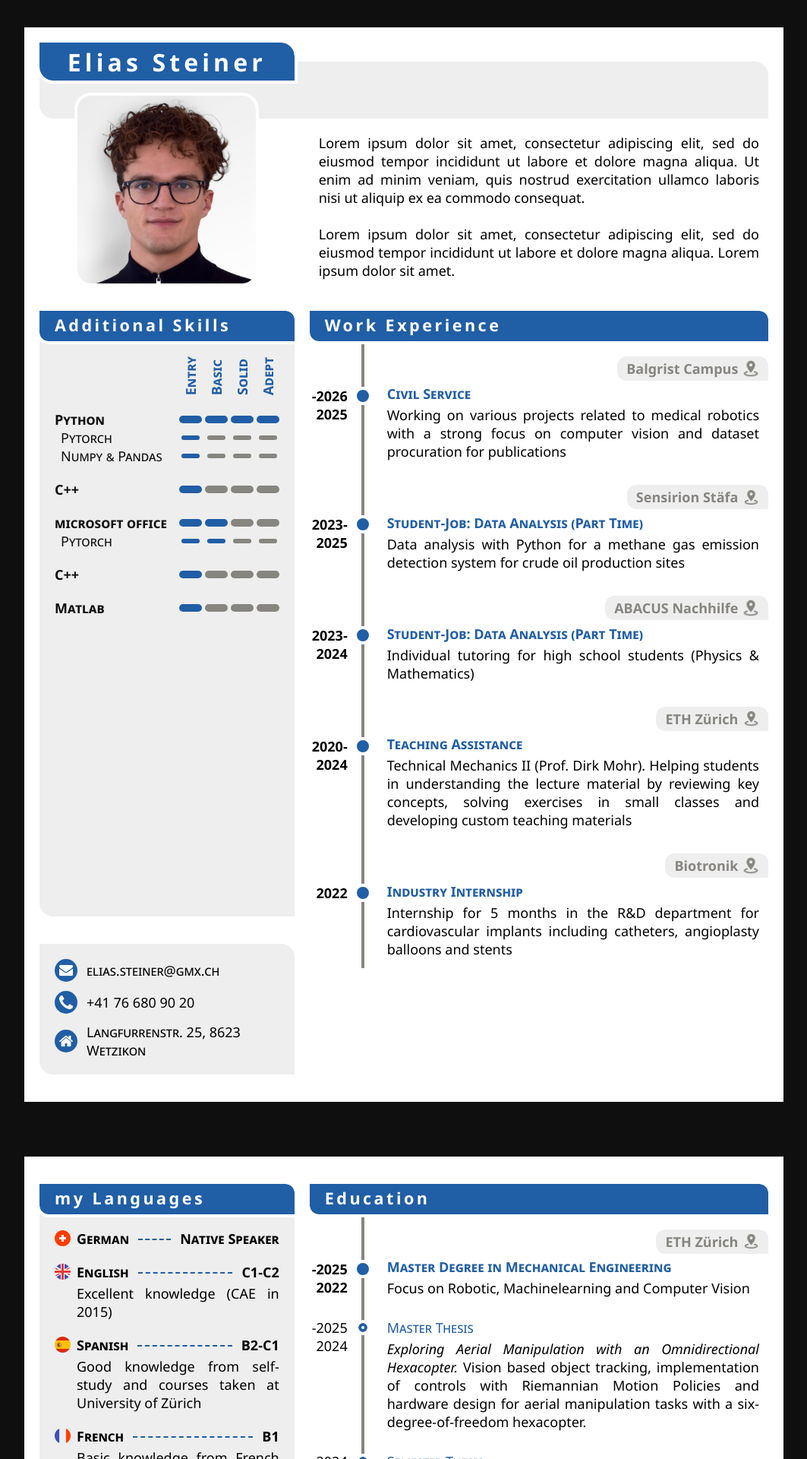
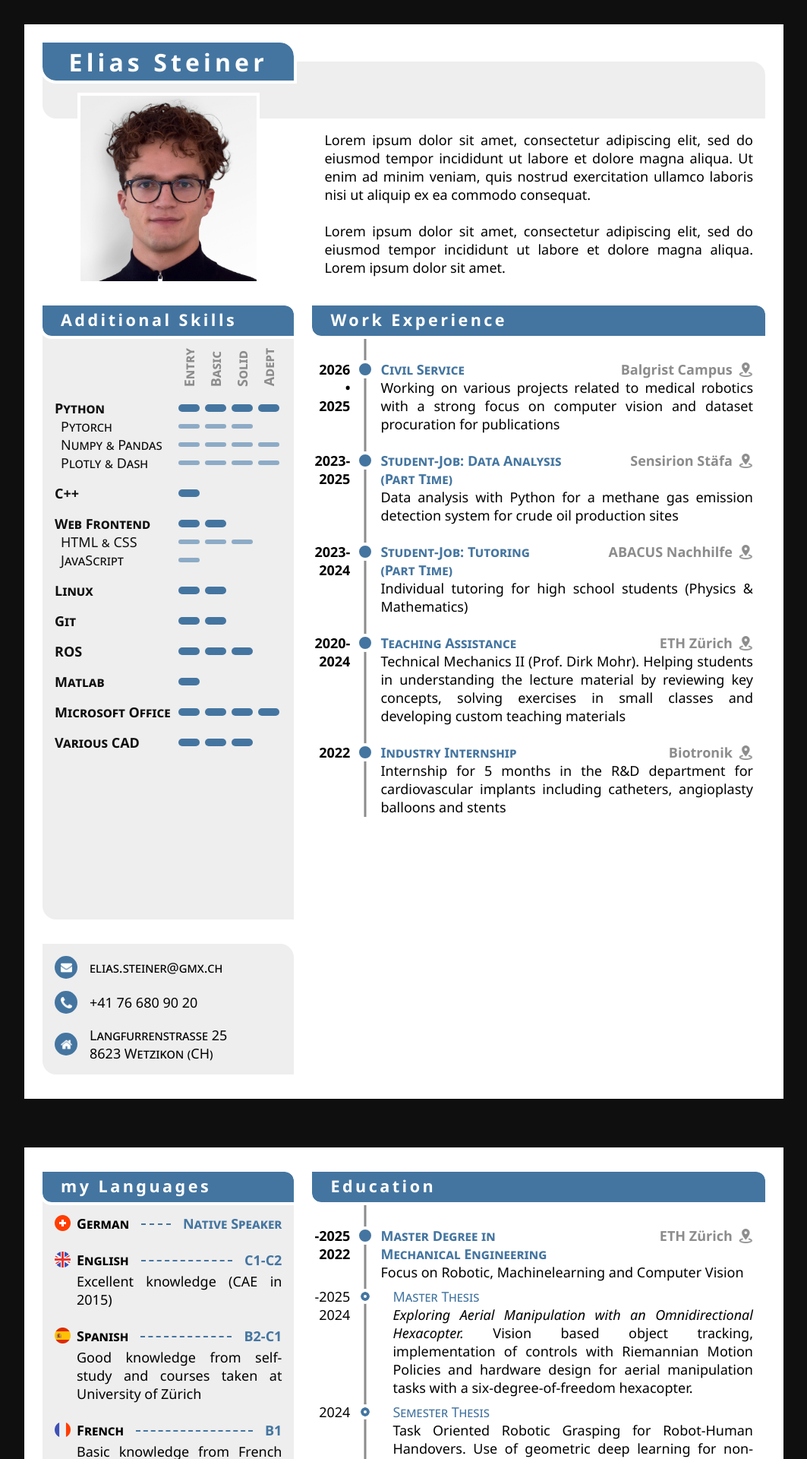
Before and after one commit to eliassteiner1/resume, a Jekyll site: the page built from pages/index.html, in a window 1280 px wide. Shown: the top 1920 px of the page at 76% size, without its empty margins (108-1171 px from the left). Built offline with Jekyll 4.4.1, drawn with Linux system fonts in a browser that asks for light colours.

Commit message:
style consistency

```diff
--- a/_data/dat_info.yml
+++ b/_data/dat_info.yml
@@ -5,4 +5,4 @@
   data: "+41 76 680 90 20"
 
 - icon: "icon_address.png"
-  data: "Langfurrenstr. 25, 8623 Wetzikon"
+  data: "Langfurrenstrasse 25 <br>8623 Wetzikon (CH)"
--- a/_data/dat_skills.yml
+++ b/_data/dat_skills.yml
@@ -4,21 +4,37 @@
   level: 4
   subitems:
     - name: "Pytorch"
-      level: 1
+      level: 3
     - name: "Numpy & Pandas"
-      level: 1
+      level: 4
+    - name: "Plotly & Dash"
+      level: 4
 
 - name: "C++"
   level: 1
 
-- name: "microsoft office"
+- name: "Web Frontend"
   level: 2
   subitems:
-    - name: "Pytorch"
-      level: 2
+    - name: "HTML & CSS"
+      level: 3
+    - name: "JavaScript"
+      level: 1
 
-- name: "C++"
-  level: 1
+- name: "Linux"
+  level: 2
+
+- name: "Git"
+  level: 2
+
+- name: "ROS"
+  level: 3
 
 - name: "Matlab"
   level: 1
+
+- name: "Microsoft Office"
+  level: 4
+
+- name: "Various CAD"
+  level: 3
--- a/_data/dat_workexperience.yml
+++ b/_data/dat_workexperience.yml
@@ -1,18 +1,18 @@
 # watch out: colon followed by space needs to be wrapped in quotes!
 # watch out: wrap dates in quotes, otherwise parsed as integers while something like 2025-2026 is parsed as string anyways
 
-- date: "-2026<br>2025"
+- date: "2026<br>•<br>2025"
   title: "Civil Service"
   location: "Balgrist Campus"
   desc: "Working on various projects related to medical robotics with a strong focus on computer vision and dataset procuration for publications"
 
 - date: "2023-2025"
-  title: "Student-Job: Data Analysis (Part Time)"
+  title: "Student-Job: Data Analysis <br>(Part Time)"
   location: "Sensirion Stäfa"
   desc: "Data analysis with Python for a methane gas emission detection system for crude oil production sites"
 
 - date: "2023-2024"
-  title: "Student-Job: Data Analysis (Part Time)"
+  title: "Student-Job: Tutoring <br>(Part Time)"
   location: "ABACUS Nachhilfe"
   desc: "Individual tutoring for high school students (Physics & Mathematics)"
 
--- a/assets/css/style.css
+++ b/assets/css/style.css
@@ -9,38 +9,23 @@
     --font-base-size: large;
     --font-wide-spacing: 0.16em;
 
-    /* flexoki base greyscale */
-    --col-black:    #100F0F;
-    --col-base-950: #1C1B1A;
-    --col-base-900: #282726;
-    --col-base-850: #343331;
-    --col-base-800: #403E3C;
-    --col-base-700: #575653;
-    --col-base-600: #6F6E69;
-    --col-base-500: #878580;
-    --col-base-300: #B7B5AC;
-    --col-base-200: #CECDC3;
-    --col-base-150: #DAD8CE;
-    --col-base-100: #E6E4D9;
-    --col-base-050: rgb(238, 238, 238); /* #F2F0E5 */
-    --col-paper:    white; /* #FFFCF0 */
+    /* color definitions */
+    --col-black: #100F0F;
+    --col-white: #FFFFFF;
+    --col-greybg: #EEEEEE;
+    --col-grey: #8C8C8C;
 
-    /* flexoki accent colors (400 variants) */
-    --col-red-400:     #D14D41;
-    --col-orange-400:  #DA702C;
-    --col-yellow-400:  #D0A215;
-    --col-green-400:   #879A39;
-    --col-cyan-400:    #3AA99F;
-    --col-blue-400:    #205EA6; /* changed to the base 600! */
-    --col-purple-400:  #8B7EC8;
-    --col-magenta-400: #CE5D97;
+    --col-accent: #4475A0;
+    --col-accent-light: color-mix(in oklab, var(--col-accent) 60%, var(--col-white));
 
     /* length units to have a consistent design */
     --len-1: 4px;  /* divider lines & xtrasmall padding */
     --len-2: 8px;  /* small padding */
-    --len-3: 12px; /* medium padding */
-    --len-4: 20px; /* large padding */
-    --len-5: 36px; /* huge padding */
+    --len-3: 16px; /* medium padding */
+    --len-3med: 24px; /* large padding */
+    --len-4: 32px; /* huge padding */
+    --len-4med: 48px;
+    --len-5: 64px;
 
     /* border radiuses */
     --rad-1: 12px;  /* 12px */
@@ -57,13 +42,14 @@
     /* random vraiables timeline */
     --timeline-w-date: 50px; /* 92 works for one-line date */
     --timeline-w-track: 40px;
+    --timeline-w-line: 3px;
     --timeline-w-circle-big: 24px;
     --timeline-w-circle-small: 12px;
 
     --flex-grow-items: 1;
 
     /* random vars skillbar */
-    --skillbar-w-pill: 30px;
+    --skillbar-w-pill: 35px;
     --skillbar-h-pill-big: 10px;
     --skillbar-h-pill-small: 6px;
 
@@ -102,6 +88,7 @@ ol {
 }
 
 
+
 /* ================================================================================================================== */
 /* GENERIC FORMATTING =============================================================================================== */
 /* ================================================================================================================== */
@@ -118,15 +105,15 @@ body {
 }
 .A4 {
     /* TODO rework grid. just two cols might be a bit awkward, no actually, two cols and each gets a flexbox */
-    background-color: var(--col-paper);
+    background-color: var(--col-white);
     width: 1000px;
     aspect-ratio: 1/sqrt(2); /* to get DIN A format */
-    margin: var(--len-5);
+    margin: var(--len-4);
     display: grid;
     grid-template-columns: minmax(0, 5fr) minmax(0, 9fr);
-    padding: var(--len-4);
-    padding-bottom: var(--len-5);
-    column-gap: var(--len-4); /* TEMP */
+    padding: var(--len-3med);
+    padding-bottom: var(--len-4);
+    column-gap: var(--len-3med); /* TEMP */
 }
 .A4.page1 {
     grid-template-rows: var(--h-banner-p1) auto minmax(0, 1fr);
@@ -143,14 +130,14 @@ body {
         "left right"
         "interests interests"
         "banner banner";
-    row-gap: var(--len-5);
-    padding-top: var(--len-5);
+    row-gap: var(--len-4);
+    padding-top: var(--len-4);
 }
 .column {
     display: flex;
     flex-direction: column;
     justify-content: start;
-    gap: var(--len-5);
+    gap: var(--len-4);
 }
 .column-left {
     grid-area: left;
@@ -162,23 +149,23 @@ body {
 
 /* Basecontainer ==================================================================================================== */
 .basecontainer {
-    background-color: var(--col-base-050);
+    background-color: var(--col-greybg);
     border-radius: 0 var(--rad-2) 0 var(--rad-2);
     display: flex;
     flex-direction: column;
 }
 .basecontainer-header {
     /* basic styling for all the section headers (excluding individual placement) */
-    background-color: var(--col-blue-400);
-    color: var(--col-paper);
+    background-color: var(--col-accent);
+    color: var(--col-white);
     font-weight: bolder;
     font-size: larger;
     letter-spacing: var(--font-wide-spacing);
     padding-top: var(--len-1);
     padding-bottom: calc(1.6 * var(--len-1));
-    padding-inline: var(--len-4);
+    padding-inline: var(--len-3med);
     border-radius: 0 var(--rad-1) 0 var(--rad-1);
-    outline: var(--len-1) solid var(--col-paper);
+    outline: var(--len-1) solid var(--col-white);
 }
 .basecontainer:has(.timeline) {
     /* in combination with timelines, the background should be empty */
@@ -186,7 +173,7 @@ body {
 }
 .basecontainer:has(.timeline) .basecontainer-header {
     /* also in combination with timelines, the margin after header needs to compensate for location */
-    margin-bottom: var(--len-5);
+    margin-bottom: var(--len-4);
 }
 .basecontainer:has(.info) .basecontainer-header {
     /* maybe remove the header so that the design isn't so crazy uniform */
@@ -206,7 +193,7 @@ body {
 /* banners & top elements =========================================================================================== */
 .banner {
     grid-area: banner;
-    background-color: var(--col-base-050);
+    background-color: var(--col-greybg);
     height: auto; /* this will accomodate for margin unlike 100% */
     border-radius: 0 var(--rad-2) 0 var(--rad-2);
 }
@@ -214,7 +201,7 @@ body {
     margin-top: calc(0.5 * var(--h-name)); /* make some space for the offset name */
 }
 .page2 .banner {
-    padding-inline: var(--len-5);
+    padding-inline: var(--len-4);
 
 }
 
@@ -230,10 +217,10 @@ body {
     align-items: center;
     justify-content: center;
 
-    background-color: var(--col-blue-400);
-    color: var(--col-paper);
+    background-color: var(--col-accent);
+    color: var(--col-white);
     border-radius: 0 var(--rad-2) 0 var(--rad-2);
-    outline: var(--len-1) solid var(--col-paper);
+    outline: var(--len-1) solid var(--col-white);
     font-size: xx-large;
     font-weight: bolder;
     letter-spacing: var(--font-wide-spacing);
@@ -243,14 +230,13 @@ body {
 .portrait {
     grid-area: leftup;
     margin-top: calc(-1 * var(--h-inset-portrait));
-    margin-bottom: var(--len-5);
+    margin-bottom: var(--len-4);
     justify-self: center;
     z-index: 998;
     width: 70%;
     aspect-ratio: 0.95;
     object-fit: cover;
-    border-radius: var(--rad-2);
-    outline: var(--len-1) solid var(--col-paper);
+    outline: var(--len-1) solid var(--col-white);
 }
 .portfoliolink {
     display: grid;
@@ -261,14 +247,14 @@ body {
     font-weight: bold;
     letter-spacing: calc(0.5 * var(--font-wide-spacing));
     height: 100%;
-    gap: var(--len-4);
+    gap: var(--len-3med);
 
 }
 .portfoliolink-icon {
     width: 40px;
     aspect-ratio: 1;
     border-radius: 50%;
-    background-color: var(--col-blue-400);
+    background-color: var(--col-accent);
     display: grid; /* necessary to display the empty ::before element */
     place-items: center;
 }
@@ -276,7 +262,7 @@ body {
     content: "";
     width: 60%;
     aspect-ratio: 1;
-    background-color: var(--col-paper);
+    background-color: var(--col-white);
     mask: url("../images/icon_profile.png") center / contain no-repeat;
 }
 
@@ -287,9 +273,9 @@ body {
     width: auto;
     font-weight: lighter;
     text-align: justify;
-    padding-top: var(--len-4);
+    padding-top: var(--len-3);
     margin-inline: var(--len-3);
-    margin-bottom: var(--len-5);
+    margin-bottom: var(--len-4);
 }
 
 
@@ -298,7 +284,7 @@ body {
     display: flex;
     flex-direction: column;
     width: 100%;
-    padding: var(--len-4);
+    padding: var(--len-3);
     gap: var(--len-3);
     font-weight: normal;
     font-variant-caps: small-caps;
@@ -310,7 +296,7 @@ body {
     gap: var(--len-3);
 }
 .info-icon {
-    background-color: var(--col-blue-400);
+    background-color: var(--col-accent);
     aspect-ratio: 1;
     width: 30px;
     border-radius: 50%;
@@ -320,9 +306,9 @@ body {
 .info-icon::before {
     /* use pseudo-item to avoid introduce another extra div for drawing the actual icon */
     content: "";
-    width: 60%;
+    width: 50%;
     aspect-ratio: 1;
-    background-color: var(--col-paper);
+    background-color: var(--col-white);
     mask: var(--iconurl) center / contain no-repeat;
 
 }
@@ -330,16 +316,20 @@ body {
 
 /* Timeline (Work Experience & Education) =========================================================================== */
 .timeline {
-    /* TODO maybe padding? */
     display: flex;
     flex-direction: column;
     width: 100%;
     height: 100%;
+    padding-right: var(--len-3);
 }
 .timeline-item {
     /* main row-entry for the timeline (has a grid with date - track - contentbox */
     display: grid;
     grid-template-columns: var(--timeline-w-date) var(--timeline-w-track) minmax(0, 1fr);
+}
+.timeline-item:not(:has(+ .subitem)):not(:last-child) {
+    /* for flex growing the entire section, but only in the places where it makes sense */
+    flex-grow: var(--flex-grow-items);
 }
 
 
@@ -348,10 +338,10 @@ body {
 .timeline-date {
     font-weight: bold;
     text-align: right;
-    padding-top: calc(var(--len-3) + 0.5lh); /* mimic the padding of contentbox */
+    padding-top: 0; /* mimic the padding of contentbox */
 }
 .timeline-item.subitem .timeline-date {
-    padding-top: calc(var(--len-3) + var(--len-1)); /* compensate for divider line on subitem */
+    padding-top: 0; /* compensate for divider line on subitem */
     font-weight: normal;
 }
 
@@ -365,119 +355,98 @@ body {
     left: 50%; /* centering the line horizontally */
     top: 0; /* technically implied, but more robust to write it */
     translate: -50% 0; /* for really centering the line and taking into account it's own width*/
-    width: var(--len-1);
+    width: var(--timeline-w-line);
     height: 101%; /* add sliiightly more height to not get visual separations */
-    background-color: var(--col-base-500);
+    background-color: var(--col-grey);
 }
 .timeline-item:first-child .timeline-line {
     /* selects for the timeline-item that immediately follow the header - so the first element; to extend the track liine until it reaches under the header */
-    top: calc(-1.0 * var(--len-5) + var(--len-1)); /* begin at the header */
-    height: calc(101% + var(--len-5) - var(--len-1)); /* extends line */
+    top: calc(-1.0 * var(--len-4) + var(--len-1)); /* begin at the header */
+    height: calc(101% + var(--len-4) - var(--len-1)); /* extends line */
 }
 .timeline-dot {
     position: absolute;
     left: 50%;
-    top: calc(var(--len-3) + 0.5lh + 0.5lh); /* mimic the padding of contentbox */
+    top: 0.5lh; /* align dot with first line of title */
     translate: -50% -50%;
     width: var(--timeline-w-circle-big);
     aspect-ratio: 1;
     border-radius: 50%;
-    border: var(--len-1) solid var(--col-paper);
-    background-color: var(--col-blue-400);
+    border: var(--len-1) solid var(--col-white);
+    background-color: var(--col-accent);
 }
 .timeline-item.subitem .timeline-dot {
-    border-color: var(--col-blue-400);
-    background-color: var(--col-paper);
-    outline: var(--len-1) solid var(--col-paper);
+    top: calc(0.5lh); /* compensate for lineheight of title + the divider line */
+
+    border-color: var(--col-accent);
+    background-color: var(--col-white);
+    outline: var(--len-1) solid var(--col-white);
     width: var(--timeline-w-circle-small);
     aspect-ratio: 1;
-    top: calc(var(--len-3) + 0.5lh + var(--len-1)); /* compensate for the divider line */
 
 }
-.timeline-item:not(:has(+ .subitem)):not(:last-child) {
-    /* for flex growing the entire section, but only in the places where it makes sense */
-    flex-grow: var(--flex-grow-items);
-}
+
 
 
 /* timeline-contentbox ------------------------------------------------------ */
 .timeline-contentbox {
-    padding: var(--len-3);
-    padding-top: calc(var(--len-3) + 0.4lh); /* add some more space for the overlapping loc -> half a line h */
-    border-radius: 0 var(--rad-2) 0 var(--rad-2);
     display: grid;
-    grid-template-columns: minmax(0, 1fr);
+    grid-template-columns: minmax(0, 1fr) auto;
     grid-template-rows: auto 1fr;
     grid-template-areas:
-      "title"
-      "desc";
+      "title loc"
+      "desc desc";
     position: relative;
     text-align: justify;
     align-self: start; /* to make sure that the contentbox itself doesn't flex grow */
-
-    /* background-color: var(--col-base-050); */
-    /* border: var(--len-1) solid var(--col-base-500); */
-
-
 }
-.timeline-item.subitem .timeline-contentbox {
-    /* just base properties for any subitem contentbox. generally don't need borders */
-    border-radius: 0px;
-    padding-top: var(--len-3); /* revert larger padding at top since no location on subitems! */
-    border-top: var(--len-1) solid var(--col-paper); /* add divider line */
-}
-.timeline-item:not(.subitem):has(+ .subitem) .timeline-contentbox {
-    /* selects every main item (not subitem) that is immediately followed by a subitem -> doesn't need the bottom borders since block will continue */
-    border-radius: 0 var(--rad-2) 0 0;
+.timeline-item.timeline-item.subitem .timeline-contentbox {
+    margin-left: var(--len-3);
 }
 .timeline-item:not(:has(+ .subitem)):not(:last-child) .timeline-contentbox {
     /* only margins EVERY item that is NOT followed by a subitem and that is not last in the timeline */
-    margin-bottom: var(--len-5);
+    margin-bottom: var(--len-3med);
 }
-.timeline-item.subitem:not(:has(+ .subitem)) .timeline-contentbox {
-    /* only last subitem of a block needs a bottom radius */
-    border-radius: 0 0 0 var(--rad-2);
+.timeline-item:has(+ .subitem):not(:last-child) .timeline-contentbox {
+    margin-bottom: var(--len-2);
 }
 .timeline-title {
     grid-area: title;
     font-variant-caps: small-caps;
     font-weight: bold;
-    color: var(--col-blue-400);
+    color: var(--col-accent);
+    text-align: left;
+    text-wrap: balance;
 }
 .timeline-item.subitem .timeline-title {
     font-weight: normal;
 }
 .timeline-loc {
-    position: absolute;
-    top: 0px;
-    right: 0px;
-    translate: 0 -50%;
+    grid-area: loc;
+    display: flex;
+    flex-direction: row;
+
     text-align: right;
     font-weight: bold;
-    color: var(--col-base-500);
-    border-radius: var(--rad-1) var(--rad-1) 0 var(--rad-1);
-    padding-inline: var(--len-3);
-    padding-block: var(--len-1);
-    background-color: var(--col-base-050);
-    outline: var(--len-1) solid var(--col-paper);
-    display: flex;
-    flex-direction: row;
+    color: var(--col-grey);
+    padding-left: var(--len-4);
 }
 .timeline-item.subitem .timeline-loc {
     display: none; /* subitems don't show a location */
 }
 .timeline-locicon {
-    align-self: center;
-    background-color: var(--col-base-500);
+    align-self: start;
+    background-color: var(--col-grey);
     mask: url("../images/icon_location.png") center / contain no-repeat;
-    margin-left: calc(0.5*var(--len-3));
-    width: 0.9lh;
+    margin-left: calc(var(--len-2));
+    margin-top: 0.12lh;
+    width: 0.8lh;
     aspect-ratio: 1;
 }
 .timeline-desc {
     grid-area: desc;
-    padding-top: var(--len-1);
     font-weight: lighter;
+    /* padding-top: var(--len-1); */
 
 }
 .timeline-desc:empty {
@@ -489,7 +458,7 @@ body {
 .skillbar {
     display: flex;
     flex-direction: column;
-    padding: var(--len-4);
+    padding: var(--len-3);
 }
 
 
@@ -498,7 +467,6 @@ body {
     display: grid;
     color: var(--col-black);
     grid-template-columns: auto repeat(4, var(--skillbar-w-pill));
-    gap: var(--len-1);
 }
 .skillbar-item > * {
     /* applies to all the children, name + 4pills */
@@ -515,14 +483,14 @@ body {
 }
 .skillbar-item:not(:has(+ .skillbar-item.subitem)):not(:last-child) {
     /* B + A combinator gives easy access to A directly after B sibling. buut there is no inverse - e.g. A before B sibling. this way, give each skillbar-item that IS NOT followed by a subitem a margin. also exclude the last element of the skills list! */
-    margin-bottom: var(--len-4);
+    margin-bottom: var(--len-3);
 }
 
 
 /* legend ------------------------------------------------------------------- */
 .skillbar-item > .skillbar-legend {
     /* only the very top skillbar item is a legend with the pill labels */
-    color: var(--col-blue-400);
+    color: var(--col-grey);
     writing-mode: vertical-rl;
     transform: rotate(180deg);
     align-self: end;
@@ -533,23 +501,31 @@ body {
 /* pills -------------------------------------------------------------------- */
 .skillbar-item .skillbar-pill {
     /* main pill */
-    width: 100%;
+    width: 80%;
     height: var(--skillbar-h-pill-big);
-    border-radius: 9999px; /* browser scales this to 50% of the smallest side */
-    background-color: var(--col-base-500);
+    margin: auto;
+    border-radius: 999px; /* browser scales this to 50% of the smallest side */
+    background-color: var(--col-greybg);
 }
 .skillbar-item.subitem .skillbar-pill {
     /* subitem pill */
     width: 80%;
     height: var(--skillbar-h-pill-small);
     margin: auto;
+    /* background-color: color-mix(in oklab, var(--col-accent) 60%, var(--col-white)); */
 }
 .skillbar-item.lvl1 > .skillbar-pill:nth-child(-n + 1 of .skillbar-pill),
 .skillbar-item.lvl2 > .skillbar-pill:nth-child(-n + 2 of .skillbar-pill),
 .skillbar-item.lvl3 > .skillbar-pill:nth-child(-n + 3 of .skillbar-pill),
 .skillbar-item.lvl4 > .skillbar-pill {
     /* -n+B is trick for [0-B] because -n goes backwards in steps of 1 and starts at 0, negative outcomes don't work. this would also work without ".of skillbar-pill" but then the name needs to be taken into account too (every nth-child +1). this way, selector only "considers" the children that have .skillbar-pill */
-    background-color: var(--col-blue-400); /* coloring pills according to level */
+    background-color: var(--col-accent); /* coloring pills according to level */
+}
+.skillbar-item.subitem.lvl1 > .skillbar-pill:nth-child(-n + 1 of .skillbar-pill),
+.skillbar-item.subitem.lvl2 > .skillbar-pill:nth-child(-n + 2 of .skillbar-pill),
+.skillbar-item.subitem.lvl3 > .skillbar-pill:nth-child(-n + 3 of .skillbar-pill),
+.skillbar-item.subitem.lvl4 > .skillbar-pill {
+    background-color: var(--col-accent-light);
 }
 
 
@@ -557,7 +533,8 @@ body {
 .langs {
     display: flex;
     flex-direction: column;
-    padding: var(--len-4);
+    gap: var(--len-3med);
+    padding: var(--len-3);
 }
 .langs-item {
     display: grid;
@@ -566,7 +543,6 @@ body {
     grid-template-areas:
         "icon name line level"
         "x desc desc desc";
-    margin-bottom: var(--len-4);
     align-items: center;
 }
 .langs-icon {
@@ -585,7 +561,7 @@ body {
     grid-area: line;
     align-self: end;
     height: 0px;
-    border-top: var(--langs-h-dashline) dashed var(--col-blue-400);
+    border-top: var(--langs-h-dashline) dashed var(--col-accent);
     margin-inline: var(--len-3);
     margin-bottom: 0.4lh; /* centering doesn't reeeally look centered with smallcaps -> shift a bit */
 }
@@ -593,6 +569,7 @@ body {
     grid-area: level;
     font-variant-caps: small-caps;
     font-weight: bold;
+    color: var(--col-accent);
 }
 .langs-desc {
     grid-area: desc;
@@ -607,12 +584,51 @@ body {
 
 /* Interests ======================================================================================================== */
 .interests {
-    padding: var(--len-4);
+    padding: var(--len-3);
 }
 
 
+
+/* ================================================================================================================== */
+/* PRINT / SAVE AS PDF ============================================================================================== */
+/* ================================================================================================================== */
+
+@page {
+    size: A4 portrait;
+    margin: 0; /* no browser margins (also removes the browser's header/footer with date & url) */
+}
+@media print {
+    *, *::before, *::after {
+        /* browsers drop all background colors when printing by default -> force them to be kept */
+        -webkit-print-color-adjust: exact;
+        print-color-adjust: exact;
+    }
+    html {
+        scrollbar-gutter: auto;
+    }
+    body {
+        display: block; /* page breaks are more reliable outside of a flexbox */
+        width: auto;
+        min-height: 0;
+        overflow: visible;
+        background-color: var(--col-white);
+    }
+    .A4 {
+        /* the page is designed 1000px wide, A4 is 210mm = 793.7px -> scale the entire page down to fit exactly */
+        zoom: 0.7937;
+        margin: 0;
+        overflow: hidden; /* nothing can spill over and create an extra empty page */
+        break-inside: avoid;
+    }
+    .A4:not(:last-child) {
+        break-after: page;
+    }
+}
+
+
+
 /* show all boxes with a slight background and slight outline */
-/* * {
+/* *:not(.timeline-locicon) {
   background-color: rgb(255 0 0 / 0.02) !important;
   outline: 1px solid rgb(255 0 0 / 0.2) !important;
 } */
```
Also changed, not shown: assets/images/icon_location.png.
